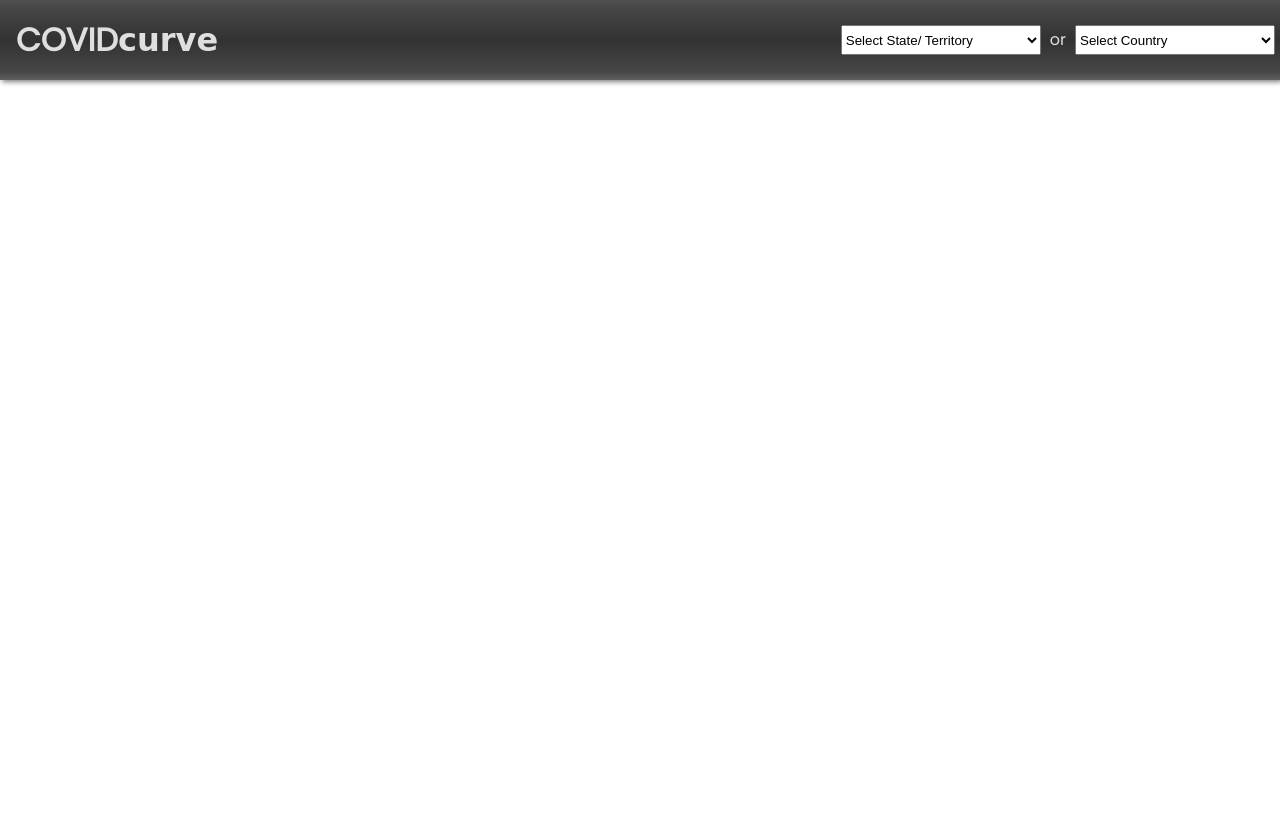
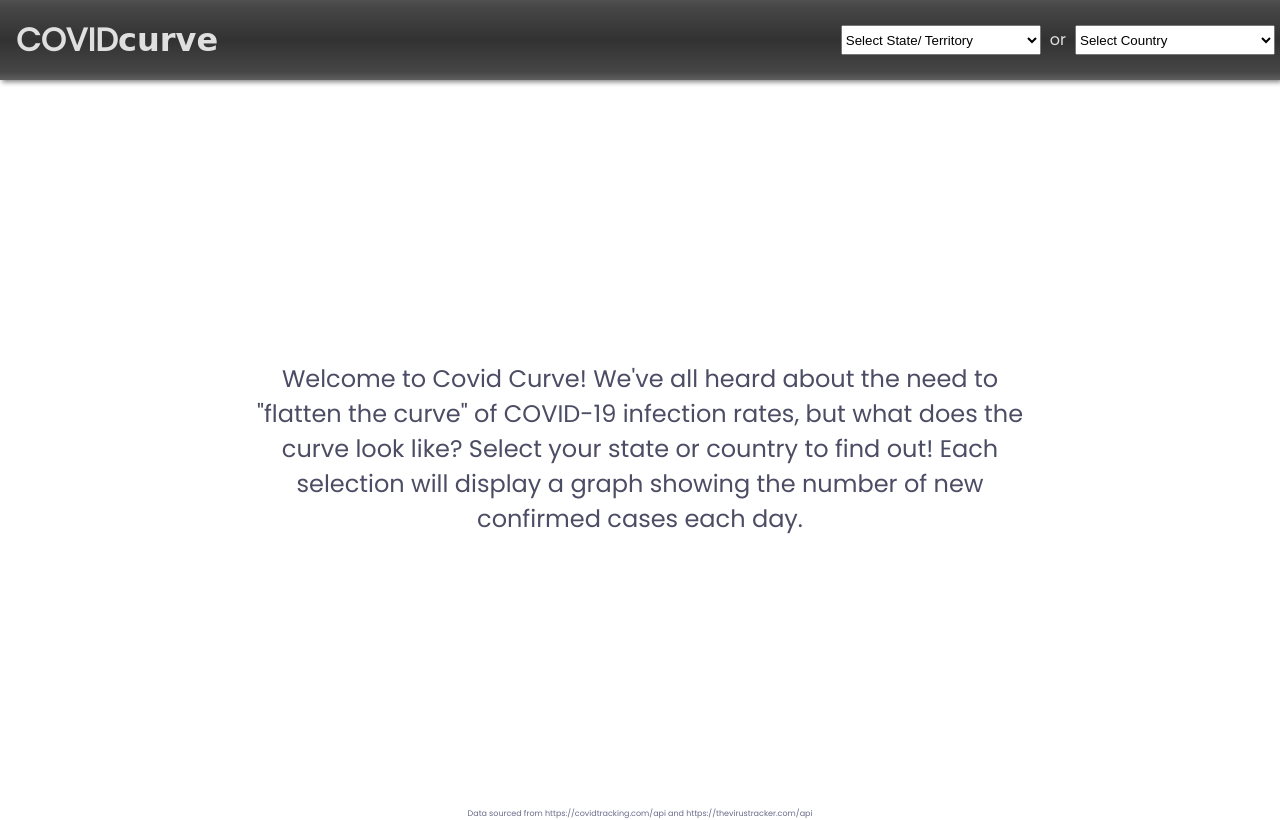
Before and after one commit to LuosRestil/covD3, a plain HTML site: page index.html in a window 1280 px wide. Drawn offline with nearby package versions, Linux system fonts and the light colour scheme; a web font is replaced by a local one.

Commit message:
added landing

```diff
--- a/index.html
+++ b/index.html
@@ -484,6 +484,20 @@
     <div id="loader"></div>
     <h1 id="graph-label"></h1>
     <div id="svg-wrapper"></div>
+    <section id="welcome-wrapper">
+      <p id="welcome">
+        Welcome to Covid Curve! We've all heard about the need to "flatten the
+        curve" of COVID-19 infection rates, but what does the curve look like?
+        Select your state or country to find out! Each selection will display a
+        graph showing the number of new confirmed cases each day.
+      </p>
+    </section>
+    <footer>
+      <p>
+        Data sourced from <a>https://covidtracking.com/api</a> and
+        <a>https://thevirustracker.com/api</a>
+      </p>
+    </footer>
     <script src="index.js"></script>
   </body>
 </html>
--- a/index.js
+++ b/index.js
@@ -309,6 +309,8 @@ const generateCountryChart = (country) => {
 // ***** STATES *****
 // function fired when state is selected
 function stateSelect(e) {
+  document.getElementById("welcome").style.display = "none";
+  document.getElementById("svg-wrapper").style.display = "block";
   loader.style.display = "block";
   loaderShadow.style.display = "block";
   // reset country selector
@@ -336,6 +338,8 @@ document
 // ***** COUNTRIES *****
 // function fired when country selected
 function countrySelect(e) {
+  document.getElementById("welcome").style.display = "none";
+  document.getElementById("svg-wrapper").style.display = "block";
   loader.style.display = "block";
   loaderShadow.style.display = "block";
   // reset state selector
--- a/style.css
+++ b/style.css
@@ -43,6 +43,23 @@ select {
   font-family: "Poppins", sans-serif;
   color: rgb(223, 223, 223);
   margin-right: 5px;
+}
+
+#welcome-wrapper {
+  font-size: 1.5rem;
+  font-family: "Poppins", sans-serif;
+  color: rgb(76, 76, 100);
+  display: block;
+  text-align: center;
+  display: flex;
+  align-items: center;
+  justify-content: center;
+  height: 90vh;
+}
+
+#welcome {
+  width: 80%;
+  max-width: 800px;
 }
 
 #loader {
@@ -116,11 +133,19 @@ select {
   justify-content: center;
   overflow: auto;
   margin-bottom: 10px;
+  display: none;
 }
 
 #select-wrapper-mobile {
   display: none;
   margin-top: 10px;
+}
+
+footer {
+  font-size: 0.5rem;
+  font-family: "Poppins", sans-serif;
+  color: rgb(106, 106, 138);
+  text-align: center;
 }
 
 @media (max-width: 660px) {
```
